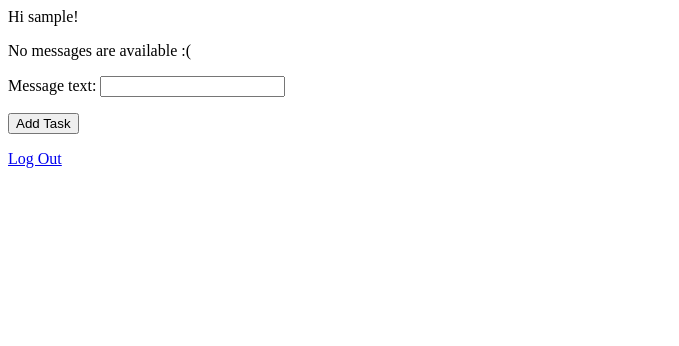
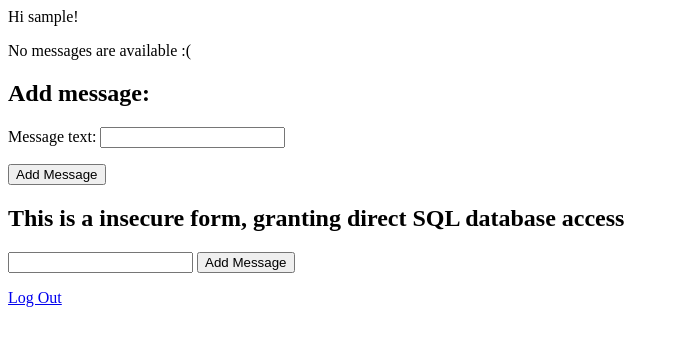
Before and after one commit to olenleo/cybersecurityproject, a Django app: page /messages/ in a window 1280 px wide. Shown: the top 346 px of the page, without its empty margins (0-679 px from the left). Run offline with Django 3.2, Linux system fonts and the light colour scheme; the visitor is signed in with stand-in values (Sample User, id 1); data that the repository does not hold is empty.

Commit message:
Add SQL injection attack

```diff
--- a/cybersecurityproject/settings.py
+++ b/cybersecurityproject/settings.py
@@ -131,7 +131,7 @@ LOGOUT_REDIRECT_URL = "/"
 LOGGING = {
 'version': 1,
     # Version of logging
-	'disable_existing_loggers': True,
+	'disable_existing_loggers': False,
 
 		'formatters':{
 		'Simple_Format':{
--- a/insecureApp/templates/home.html
+++ b/insecureApp/templates/home.html
@@ -11,12 +11,22 @@
             {% else %}
                 <p>No messages are available :(</p>
         {% endif %}
-
-        <form id="message_form" method="POST" action="">
-            {% csrf_token %}
-            {{ form.as_p }}
-            <input type="submit" name="submit" value="Add Task" class ="btn btn-primary" />
-        </form>
+        <div>
+            <h2>Add message:</h2>
+            <form id="message_form" method="POST" action="">
+                {% csrf_token %}
+                {{ form.as_p }}
+                <input type="submit" name="submit" value="Add Message" class ="btn btn-primary" />
+            </form>
+        </div>
+        <div>
+            <h2>This is a insecure form, granting direct SQL database access</h2>
+            <form id="sql_injection_form" action="injection_post/" method="POST">
+                {% csrf_token %}
+                <input type="text" id="message" name="message">
+                <input type="submit" name="submit" value="Add Message" class ="btn btn-primary" />
+            </form>
+        </div>
 
         <p><a href="{% url 'logout' %}">Log Out</a></p>
     {% else %}
--- a/insecureApp/urls.py
+++ b/insecureApp/urls.py
@@ -6,5 +6,6 @@ urlpatterns = [
     path('', views.index, name='index'),
     path('<int:message_id>/', views.get_message, name='get_message'),
     path("register/", views.register, name="register"),
+    path('injection_post/', views.post_message, name="injection_post")
 
 ]
--- a/insecureApp/views.py
+++ b/insecureApp/views.py
@@ -7,14 +7,40 @@ from django.contrib.auth.forms import UserCreationForm
 from django.shortcuts import HttpResponseRedirect, render, get_object_or_404, redirect
 from .models import Message
 from .forms import MessageForm
+from django.db import connection
+
+
+def post_message(request):
+    """
+        This method allows for SQL injections by batched SQL queries. For example if the 'message' parameter is as follows:
+            "injection attack", datetime('now'), 1); DROP TABLE insecureApp_message;'
+        the entire message database will be removed.
+
+        Solution:
+            - Proper string formatting goes a long way! For example replace the sql variable with
+            sql = "INSERT INTO insecureApp_message (message_text, pub_date, user_id_id)
+                VALUES ("{0}", datetime('now'),{1});".format(message, request.user.id)
+
+        The current method bypasses the models entirely: the method on line #30 onwards uses models and string formatting, providing a safe way to interact with the database.
+    """
+
+    with connection.cursor() as cursor:
+        message = request.POST.get('message','')
+        user_id = request.user.id
+        sql = "INSERT INTO insecureApp_message (message_text, pub_date, user_id_id) VALUES (" + message + ", datetime('now'), "+ str(user_id) + "});"
+
+        cursor.executescript(sql)   #   Dangerous; executescript allows for batched SQL queries
+        # cursor.execute(sql)       #   A more safe solution, allowing for only one query to exist
+    return HttpResponseRedirect('/')
 
 def index(request):
-    user = request.user
-    form = MessageForm(request.POST or None)
+    """
+        Rows 13-20 provide a safe way of submitting an item to the database
+        By using a 'model' object any SQL queries will be formatted to stop any injection attacks.
+    """
     if request.method == 'POST':
-        # create a form instance and populate it with data from the request:
         form = MessageForm(request.POST)
-        # check whether it's valid:
+        logger.warning(form)
         if form.is_valid():
             message = form.save(commit=False)
             message.user_id = request.user
@@ -22,7 +48,6 @@ def index(request):
             return HttpResponseRedirect('/', RequestContext(request))
         else:
             return HttpResponseRedirect('/')
-    # if a GET (or any other method) we'll create a blank form
     else:
         form = MessageForm()
         entry_list = Message.objects.filter(user_id_id=request.user)
@@ -30,11 +55,14 @@ def index(request):
         return render(request, 'home.html', context)
 
 
-# This method currently allows any user to see any message.
-# Fix by:
-# Remove line 18, uncomment lines 20-23
+
 @login_required
 def get_message(request, message_id):
+    """
+        This method currently allows any user to see any message.
+        Fix:
+        Remove line 67, uncomment lines 69-72
+    """
     message = get_object_or_404(Message, pk=message_id)
     return render(request, 'insecureApp/detail.html', {'message' : message }) # Remove this
 
@@ -48,7 +76,6 @@ def register(request):
         form = UserCreationForm()
         if form.is_valid():
             form.save()
-            messages.success(request, 'Account created successfully')
 
     else:
         form = UserCreationForm()
```
Also changed, not shown: insecureApp/migrations/0001_initial.py (added), insecureApp/migrations/__init__.py (added).
